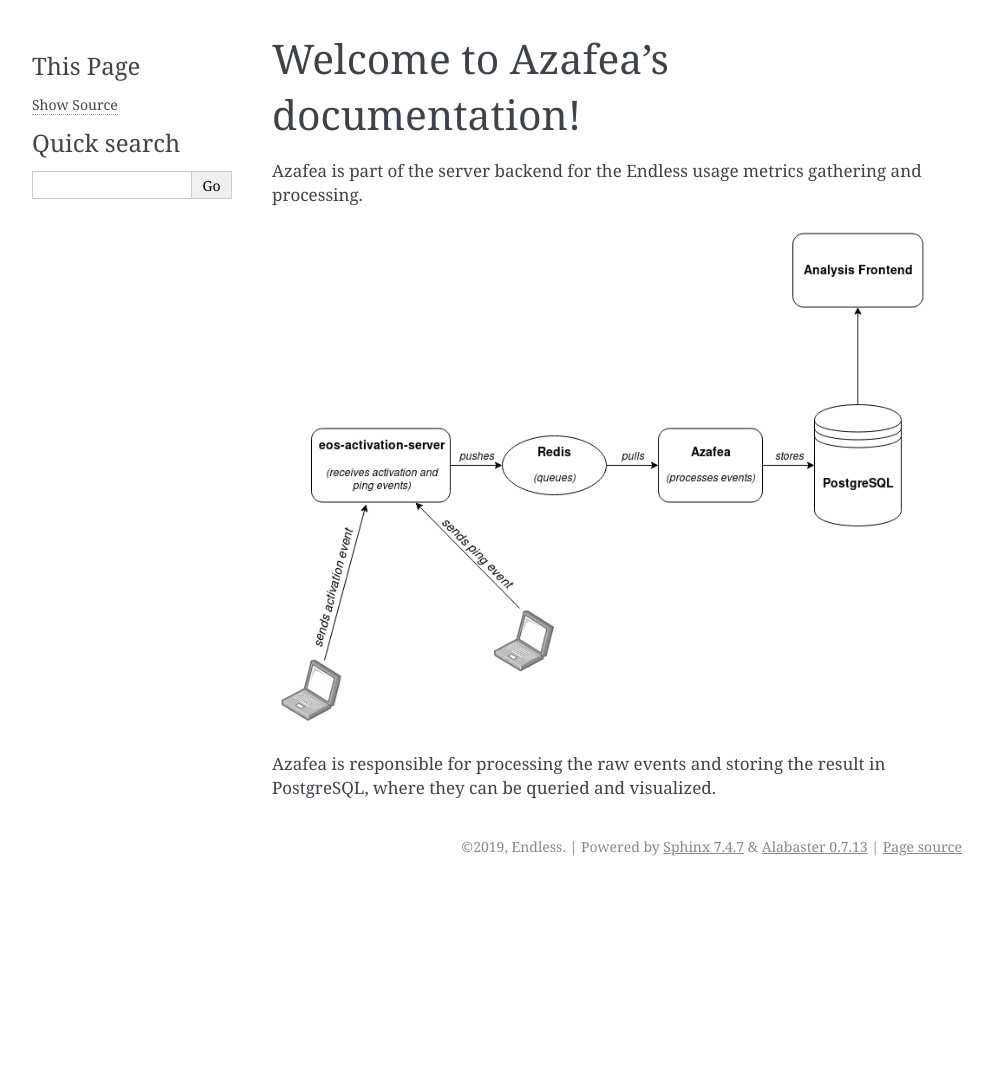
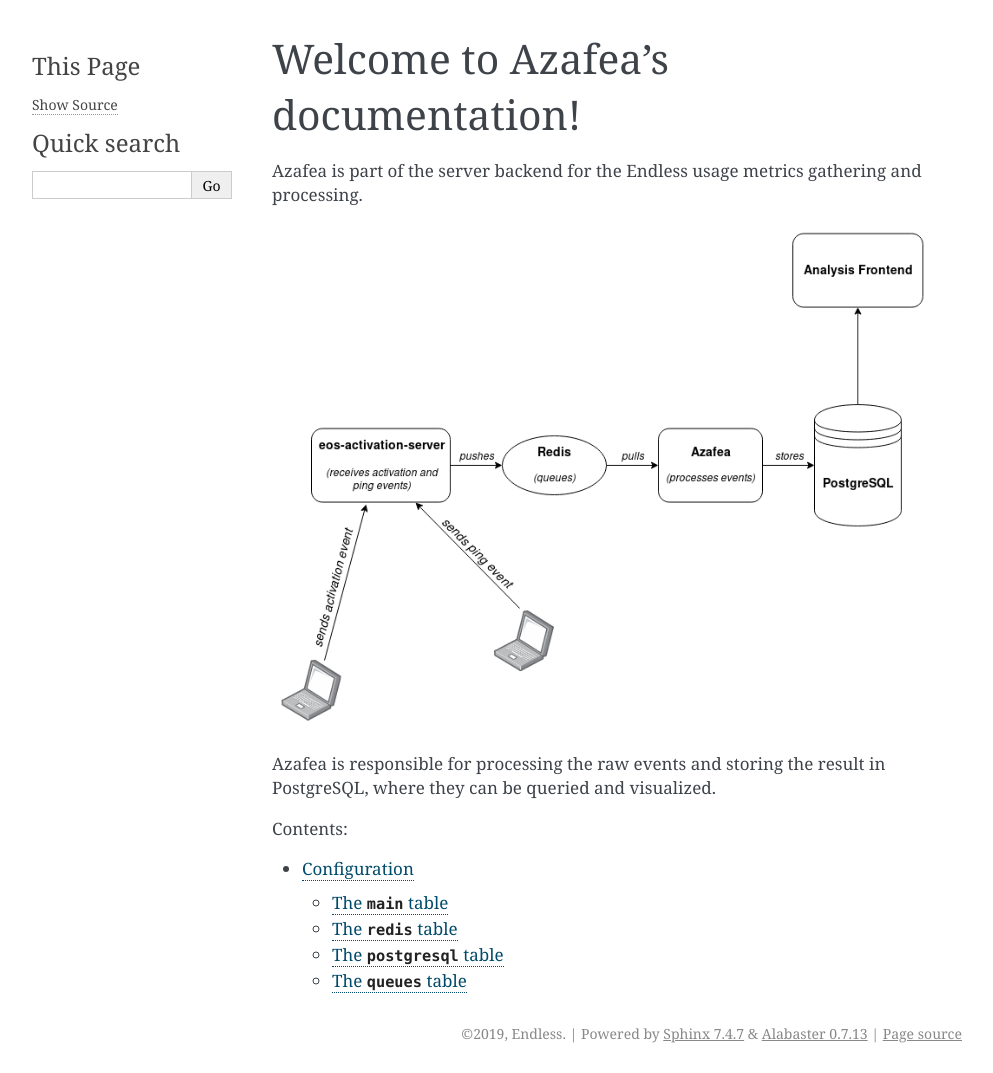
Before and after one commit to endlessm/azafea, a Sphinx documentation site: the page built from docs/source/index.rst, in a window 1280 px wide. Shown: the whole page, without its empty margins (148-1141 px from the left). Built offline with Sphinx 7.4.7, drawn with Linux system fonts in a browser that asks for light colours; before the commit the page ends 900 px from its top, so only the background shows below that; some of the changed lines change nothing that is shown.

Commit message:
docs: Write about the configuration file

```diff
--- /dev/null
+++ b/docs/source/configuration.rst
@@ -0,0 +1,142 @@
+=============
+Configuration
+=============
+
+Azafea can run almost without any configuration, using reasonable defaults for
+its options, with the exception of the event queues.
+
+However many things can be configured in a
+`TOML <https://github.com/toml-lang/toml>`_ configuration file, usually located
+at ``/etc/azafea/config.toml``.
+
+You don't need to write a full configuration file. Azafea will let you write
+only the sections and options you want to override.
+
+Before detailing every option, here is an example configuration file showing
+the default options:
+
+.. code-block:: toml
+
+   [main]
+   verbose = true
+   number_of_workers = 4
+
+   [redis]
+   host = "localhost"
+   port = 6379
+   password = "CHANGE ME!!"
+
+   [postgresql]
+   host = "localhost"
+   port = 5432
+   user = "azafea"
+   password = "CHANGE ME!!"
+   database = "azafea"
+
+   [queues]
+
+
+The ``main`` table
+==================
+
+This section controls the general behaviour of Azafea.
+
+``verbose`` (boolean)
+  This option controls how verbose Azafea will be. If True, Azafea will log
+  everything, including debug messages. Otherwise only informative, warning
+  and error messages are logged.
+
+  The default is ``false``
+
+``number_of_workers`` (strictly positive integer)
+  The number of worker processes to spawn, in order to process multiple events
+  in parallel.
+
+  The default is to spawn as many processes as there are CPU cores on the
+  machine.
+
+
+The ``redis`` table
+===================
+
+This section controls how Azafea connects to the Redis server holding the event
+queues.
+
+``host`` (string)
+  The hostname on which the Redis server is accessible.
+
+  The default is ``"localhost"``.
+
+``port`` (strictly positive integer)
+  The port on which the Redis server is listening.
+
+  The default is ``6379``.
+
+``password`` (string)
+  The password Redis expects when connecting to it.
+
+  The default is ``"CHANGE ME!!"``.
+
+
+The ``postgresql`` table
+========================
+
+This section controls how Azafea connects to the PostgreSQL server in which it
+stores its data.
+
+``host`` (string)
+  The hostname on which the PostgreSQL server is accessible.
+
+  The default is ``"localhost"``.
+
+``port`` (strictly positive integer)
+  The port on which the PostgreSQL server is listening.
+
+  The default is ``5432``.
+
+``user`` (string)
+  The user owning the database in which Azafea will store its processed events.
+
+  The default is ``"azafea"``
+
+``password`` (string)
+  The password for the user owning the database in which Azafea will store its
+  processed events.
+
+  The default is ``"CHANGE ME!!"``.
+
+``database`` (string)
+  The database in which Azafea will store its processed events.
+
+  The default is ``"azafea"``
+
+The ``queues`` table
+====================
+
+This section lists the various Redis queues from which Azafea will pull events.
+
+By default no queue is configured, and Azafea will refuse to start unless you
+configure at least one.
+
+Here is an example for a queue configuration:
+
+.. code-block:: toml
+
+   [queues.be]
+   handler = "a.python.module"
+
+   [queues.te]
+   handler = "another.python.module"
+
+Each queue is its own table with its own options:
+
+``handler`` (string)
+  The dotted-path of the Python module responsible to process the events pulled
+  from this queue. Azafea will try importing that module.
+
+  Make sure you read :doc:`how to write event handler modules <event-handlers>`
+  for all the details on what Azafea expects from them.
+
+So in the above example, Azafea will pull events from 2 Redis queues, one named
+``"be"`` and one named ``"te"``, and will pass them to the ``a.python.module``
+handler for the former and to the ``another.python.module`` for the latter.
--- a/docs/source/index.rst
+++ b/docs/source/index.rst
@@ -14,3 +14,5 @@
 .. toctree::
    :maxdepth: 2
    :caption: Contents:
+
+   configuration
```
